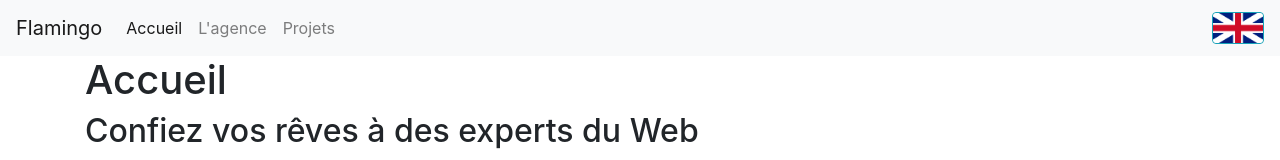
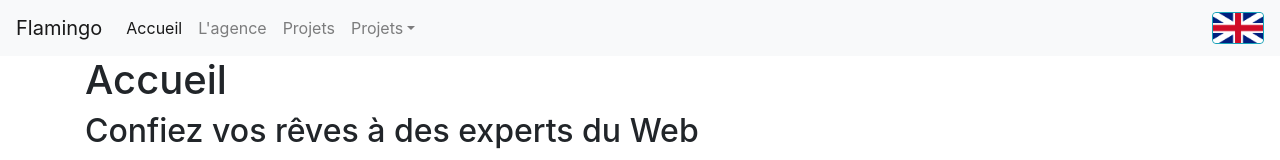
Before and after one commit to mariannehbt/thp_next_agency_website_project, a React (Create React App) app: page / in a window 1280 px wide. Shown: the top 160 px of the page. Built offline with nearby package versions, Linux system fonts and the light colour scheme.

Commit message:
test add dropdown to navbar

```diff
--- a/src/components/Navbar.jsx
+++ b/src/components/Navbar.jsx
@@ -21,6 +21,15 @@
 					<li className='nav-item'>
 						<Link className='nav-link' to='/works'><FormattedMessage id='works.name' /></Link>
 					</li>
+					<li className='nav-item dropdown'>
+						<Link className='nav-link dropdown-toggle' to='/works' id='navbarDropdown' role='button' data-toggle='dropdown' aria-haspopup='true' aria-expanded='false'><FormattedMessage id='works.name' /></Link>
+						<div className='dropdown-menu' aria-labelledby='navbarDropdown'>
+							<Link className='dropdown-item' to='/'><FormattedMessage id='home.name' /></Link>
+							<Link className='dropdown-item' to='/'><FormattedMessage id='home.name' /></Link>
+							<div className='dropdown-divider'></div>
+							<Link className='dropdown-item' to='/'><FormattedMessage id='home.name' /></Link>
+						</div>
+					</li>
 				</ul>
 					<Flags />
 			</div>
```
